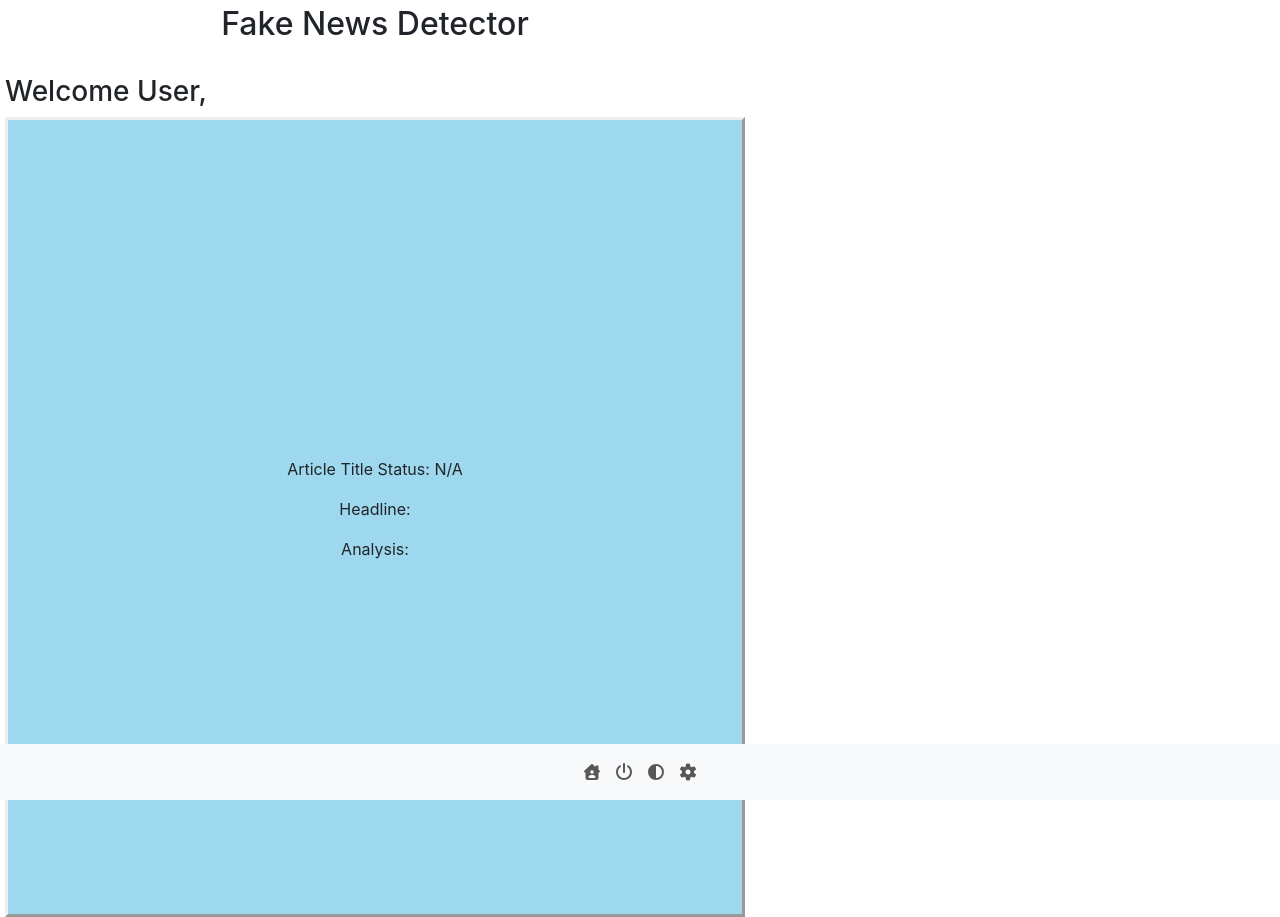
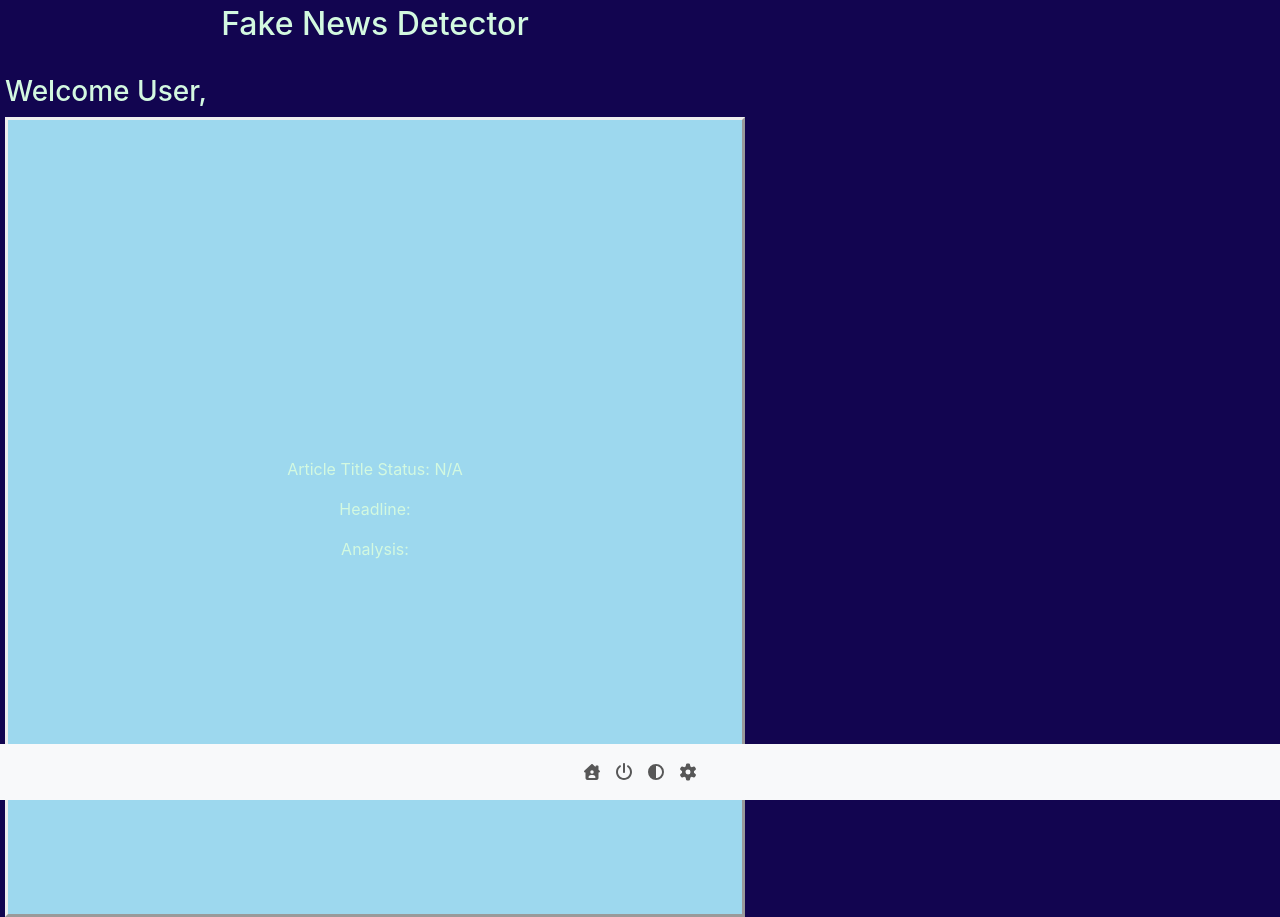
Before and after one commit to NikolasHunter515/Fake-News-Detector-Browser-Extension, a React (Create React App) app in the folder src/client/: page / in a window 1280 px wide. Built offline with nearby package versions, Linux system fonts and the light colour scheme; no server answers.

Commit message:
Even more css changes made

```diff
--- a/src/client/src/index.css
+++ b/src/client/src/index.css
@@ -1,4 +1,5 @@
 body {
+  color:rgb(211, 249, 224);
   margin: 0;
   font-family: -apple-system, BlinkMacSystemFont, 'Segoe UI', 'Roboto', 'Oxygen',
     'Ubuntu', 'Cantarell', 'Fira Sans', 'Droid Sans', 'Helvetica Neue',
@@ -8,6 +9,7 @@ body {
   width:750px;
   height:600px;
   padding:5px;
+  background-color: rgb(18, 5, 80);
 }
 
 code {
```
